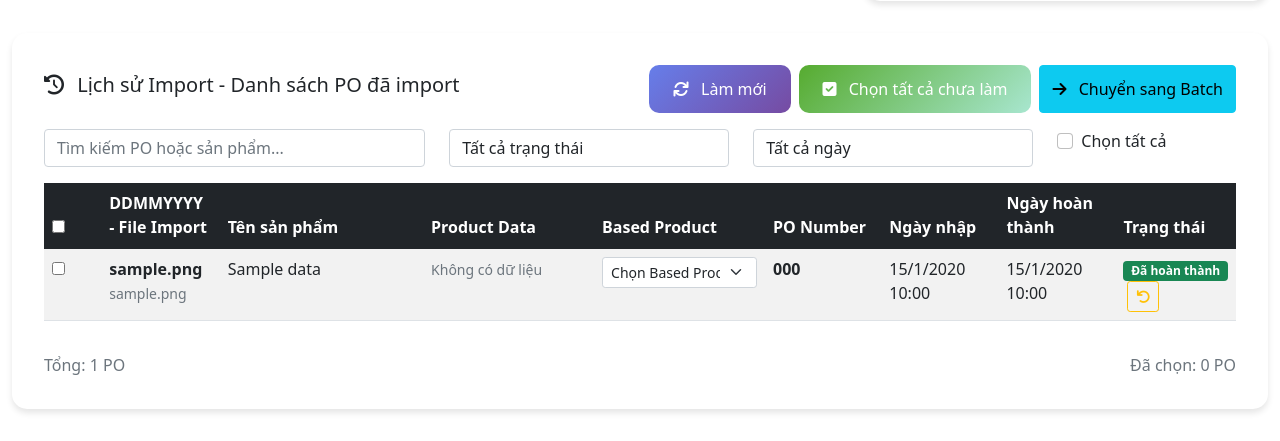
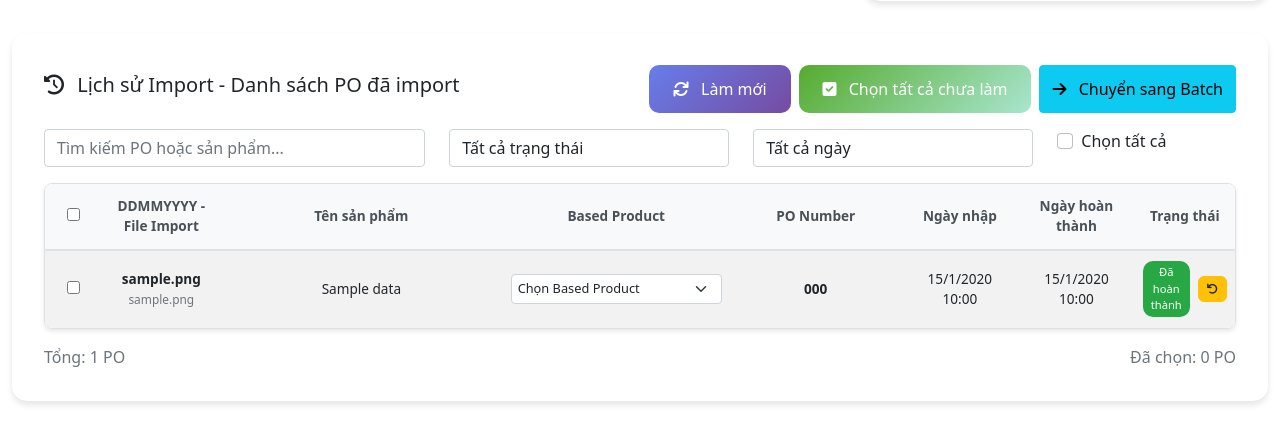
Before and after one commit to hoanganh4446/replit-po, a Flask app: page /import in a window 1280 px wide. Shown: the part 819-1260 px from the top of the page. After the commit the page ends 1224 px from the top, so only its background shows below. Run offline with Flask 3, Linux system fonts and the light colour scheme; the visitor is signed in with stand-in values (Sample User, id 1); tables that the repository leaves empty hold one stand-in row (values such as "Sample post"); parts of the project's set-up code (start-up, migrations or seed data) failed here and were passed over.

Commit message:
Update application to support Excel file imports and data processing
Adds `xlwings` to requirements, refactors database manager to support new columns in the `import_data` table, and updates HTML templates for better styling and product mapping.

Replit-Commit-Author: Agent
Replit-Commit-Session-Id: d1f65fa0-0b57-4da9-8d9e-52deea11b0b5
Replit-Commit-Checkpoint-Type: full_checkpoint
Replit-Commit-Screenshot-Url: https://storage.googleapis.com/screenshot-production-us-central1/d94552f7-d405-4f2a-82cb-ed8676f66e63/d1f65fa0-0b57-4da9-8d9e-52deea11b0b5/8P0lm6Q

```diff
--- a/requirements.txt
+++ b/requirements.txt
@@ -10,3 +10,4 @@ openpyxl==3.1.2
 psutil==5.9.6
 python-dotenv==1.0.0
 Werkzeug==2.3.7
+xlwings
--- a/src/apps/app.py
+++ b/src/apps/app.py
@@ -162,19 +162,19 @@ class DatabaseManager:
             cursor.execute('ALTER TABLE import_data ADD COLUMN completion_date TIMESTAMP')
             logger.info("Added completion_date column to import_data table")
 
-            # Bảng po_prediction để lưu lịch sử tiên đoán PO
-            cursor.execute('''
-                CREATE TABLE IF NOT EXISTS po_prediction (
-                    id INTEGER PRIMARY KEY AUTOINCREMENT,
-                    product_name TEXT NOT NULL,
-                    predicted_po TEXT NOT NULL,
-                    confidence_score REAL DEFAULT 1.0,
-                    created_at TIMESTAMP DEFAULT CURRENT_TIMESTAMP,
-                    UNIQUE(product_name, predicted_po)
-                )
-            ''')
-
-            conn.commit()
+        # Bảng po_prediction để lưu lịch sử tiên đoán PO
+        cursor.execute('''
+            CREATE TABLE IF NOT EXISTS po_prediction (
+                id INTEGER PRIMARY KEY AUTOINCREMENT,
+                product_name TEXT NOT NULL,
+                predicted_po TEXT NOT NULL,
+                confidence_score REAL DEFAULT 1.0,
+                created_at TIMESTAMP DEFAULT CURRENT_TIMESTAMP,
+                UNIQUE(product_name, predicted_po)
+            )
+        ''')
+
+        conn.commit()
 
     def get_connection(self):
         """Lấy kết nối database"""
@@ -1913,7 +1913,7 @@ class ExcelProcessor:
             return False
 
     def create_excel_file(self, product_id: str, data: Dict, output_path: str) -> bool:
-        """Tạo file Excel"""
+        """Tạo file Excel với xlwings để giữ hình ảnh"""
         try:
             product_manager = ProductManager()
             config = product_manager.get_product(product_id)
@@ -1924,22 +1924,189 @@ class ExcelProcessor:
             if not os.path.exists(template_path):
                 return False
 
-            # Use openpyxl instead of xlwings for Replit compatibility
-            wb = openpyxl.load_workbook(template_path)
-            ws = wb.active
-
-            if config['type'] in ['merge_cells', 'complex', 'unique_row']:
-                self.process_special_product_openpyxl(ws, config, data)
-            else:
-                self.process_standard_product_openpyxl(ws, config, data)
-
-            wb.save(output_path)
-
-            return True
+            # Try xlwings first (preserves images)
+            try:
+                import xlwings as xw
+                return self._create_excel_with_xlwings(template_path, config, data, output_path)
+            except ImportError:
+                print("xlwings not available, falling back to openpyxl")
+                # Fallback to openpyxl
+                wb = openpyxl.load_workbook(template_path)
+                ws = wb.active
+
+                if config['type'] in ['merge_cells', 'complex', 'unique_row']:
+                    self.process_special_product_openpyxl(ws, config, data)
+                else:
+                    self.process_standard_product_openpyxl(ws, config, data)
+
+                wb.save(output_path)
+                return True
 
         except Exception as e:
             print(f"Error creating Excel file: {e}")
             return False
+
+    def _create_excel_with_xlwings(self, template_path: str, config: Dict, data: Dict, output_path: str) -> bool:
+        """Tạo file Excel với xlwings để giữ hình ảnh"""
+        try:
+            import xlwings as xw
+
+            app = xw.App(visible=False)
+            wb = app.books.open(template_path)
+            ws = wb.sheets[0]
+
+            # Disable alerts and screen updating for better performance
+            app.display_alerts = False
+            app.screen_updating = False
+
+            try:
+                # Process data based on product type
+                if config['type'] in ['merge_cells', 'complex', 'unique_row']:
+                    self.process_special_product_xlwings(ws, config, data)
+                else:
+                    self.process_standard_product_xlwings(ws, config, data)
+
+                # Save with new name (preserves all content including images)
+                wb.save(output_path)
+
+            finally:
+                wb.close()
+                app.quit()
+
+            return True
+
+        except Exception as e:
+            print(f"Error creating Excel with xlwings: {e}")
+            return False
+
+    def process_standard_product_xlwings(self, ws, config: Dict, data: Dict):
+        """Xử lý sản phẩm chuẩn với xlwings"""
+        try:
+            # Apply merge_config data
+            merge_config = config.get('merge_config', {})
+
+            # Product name
+            if 'product' in merge_config and 'product_name' in data:
+                product_range = merge_config['product']
+                ws.range(product_range).value = data['product_name']
+                ws.range(product_range).api.HorizontalAlignment = -4108
+                ws.range(product_range).api.VerticalAlignment = -4108
+
+            # PO number
+            if 'po' in merge_config and 'po_number' in data:
+                po_range = merge_config['po']
+                ws.range(po_range).value = data['po_number']
+                ws.range(po_range).api.HorizontalAlignment = -4108
+                ws.range(po_range).api.VerticalAlignment = -4108
+
+            # Date
+            if 'date' in merge_config and 'date_code' in data:
+                date_range = merge_config['date']
+                # Format date from YYYYMMDD to YYYY.MM.DD
+                try:
+                    from datetime import datetime
+                    formatted_date = datetime.strptime(data['date_code'], "%Y%m%d").strftime("%Y.%m.%d")
+                    ws.range(date_range).value = formatted_date
+                    ws.range(date_range).api.HorizontalAlignment = -4108
+                    ws.range(date_range).api.VerticalAlignment = -4108
+                except ValueError:
+                    ws.range(date_range).value = data['date_code']
+                    ws.range(date_range).api.HorizontalAlignment = -4108
+                    ws.range(date_range).api.VerticalAlignment = -4108
+
+            # Handle serial numbers if present
+            if 'serial_numbers' in data and config.get('serial_range'):
+                serial_range = config['serial_range']
+                if isinstance(serial_range, str):
+                    # Single range like 'A11:A15'
+                    start_row = int(''.join(filter(str.isdigit, serial_range.split(':')[0])))
+                    for i, serial in enumerate(data['serial_numbers']):
+                        if i < 5:  # Limit to 5 serials
+                            cell_ref = f"{serial_range[0]}{start_row + i}"
+                            ws.range(cell_ref).value = serial
+                            ws.range(cell_ref).api.HorizontalAlignment = -4108
+                            ws.range(cell_ref).api.VerticalAlignment = -4108
+                elif isinstance(serial_range, list):
+                    # List of ranges
+                    for i, serial in enumerate(data['serial_numbers']):
+                        if i < len(serial_range):
+                            ws.range(serial_range[i]).value = serial
+                            ws.range(serial_range[i]).api.HorizontalAlignment = -4108
+                            ws.range(serial_range[i]).api.VerticalAlignment = -4108
+
+            # Handle random data generation
+            if 'random_config' in config and 'random_columns' in config:
+                self._generate_random_data_xlwings(ws, config, data)
+
+        except Exception as e:
+            print(f"Error processing standard product with xlwings: {e}")
+
+    def _generate_random_data_xlwings(self, ws, config: Dict, data: Dict):
+        """Generate random data for xlwings"""
+        try:
+            import random
+            random.seed()
+
+            random_config = config.get('random_config', [])
+            random_columns = config.get('random_columns', [])
+
+            # Determine number of rows to fill
+            serial_count = len(data.get('serial_numbers', []))
+            rows_to_fill = min(serial_count, 5)  # Max 5 rows
+
+            for row in range(rows_to_fill):
+                used_numbers = set()
+                for col_idx, (min_val, max_val, mode) in enumerate(random_config):
+                    if col_idx >= len(random_columns):
+                        break
+
+                    col = random_columns[col_idx]
+                    # Determine row number based on serial range
+                    serial_range = config.get('serial_range', 'A11:A15')
+                    if isinstance(serial_range, str):
+                        start_row = int(''.join(filter(str.isdigit, serial_range.split(':')[0])))
+                        cell_row = start_row + row
+                    else:
+                        cell_row = 11 + row  # Default
+
+                    cell_ref = f"{col}{cell_row}"
+
+                    if min_val is None or max_val is None:
+                        # Fixed value
+                        ws.range(cell_ref).value = mode
+                    else:
+                        # Random number
+                        while True:
+                            val = random.randint(min_val, max_val)
+                            if val not in used_numbers:
+                                used_numbers.add(val)
+                                break
+
+                        if mode == "div100":
+                            val = round(val / 100.0, 2)
+                        elif mode == "div10":
+                            val = round(val / 10.0, 1)
+
+                        ws.range(cell_ref).value = val
+
+                    # Apply center alignment
+                    ws.range(cell_ref).api.HorizontalAlignment = -4108
+                    ws.range(cell_ref).api.VerticalAlignment = -4108
+
+        except Exception as e:
+            print(f"Error generating random data with xlwings: {e}")
+
+    def process_special_product_xlwings(self, ws, config: Dict, data: Dict):
+        """Xử lý sản phẩm đặc biệt với xlwings"""
+        try:
+            # Similar to standard but with special handling
+            self.process_standard_product_xlwings(ws, config, data)
+
+            # Additional special processing can be added here
+            # based on specific product requirements
+
+        except Exception as e:
+            print(f"Error processing special product with xlwings: {e}")
 
 # Khởi tạo managers
 product_manager = ProductManager()
@@ -2491,9 +2658,16 @@ def clear_import_data():
             cursor.execute('DELETE FROM import_data')
             deleted_import = cursor.rowcount
 
-            # Xóa cả dữ liệu prediction
-            cursor.execute('DELETE FROM po_prediction')
-            deleted_prediction = cursor.rowcount
+            # Xóa cả dữ liệu prediction (nếu bảng tồn tại)
+            try:
+                cursor.execute('DELETE FROM po_prediction')
+                deleted_prediction = cursor.rowcount
+            except sqlite3.OperationalError as e:
+                if 'no such table' in str(e).lower():
+                    logger.warning("po_prediction table does not exist, skipping deletion")
+                    deleted_prediction = 0
+                else:
+                    raise e
 
             conn.commit()
             logger.info(f"Deleted {deleted_import} import records and {deleted_prediction} prediction records")
--- a/web/templates/import.html
+++ b/web/templates/import.html
@@ -67,6 +67,218 @@
             color: white;
             border-radius: 15px;
             padding: 1.5rem;
+        }
+
+        /* Simple and clean table styling */
+        .table-responsive {
+            border-radius: 8px;
+            overflow: hidden;
+            box-shadow: 0 2px 4px rgba(0, 0, 0, 0.1);
+            border: 1px solid #dee2e6;
+        }
+
+        .table {
+            margin-bottom: 0;
+            font-size: 0.9rem;
+            background-color: white;
+        }
+
+        .table thead th {
+            background-color: #f8f9fa;
+            color: #495057;
+            border-bottom: 2px solid #dee2e6;
+            padding: 12px 8px;
+            font-weight: 600;
+            text-align: center;
+            vertical-align: middle;
+            font-size: 0.85rem;
+        }
+
+        .table tbody td {
+            padding: 10px 8px;
+            vertical-align: middle;
+            border-bottom: 1px solid #f1f3f4;
+            text-align: center;
+            font-size: 0.85rem;
+        }
+
+        .table tbody tr:hover {
+            background-color: #f8f9fa;
+        }
+
+        .table tbody tr.table-active {
+            background-color: #e7f3ff;
+        }
+
+        .po-checkbox {
+            cursor: pointer;
+        }
+
+        .form-select-sm {
+            font-size: 0.8rem;
+            padding: 4px 6px;
+            border-radius: 4px;
+            border: 1px solid #ced4da;
+        }
+
+        .form-select-sm:focus {
+            border-color: #80bdff;
+            box-shadow: 0 0 0 0.2rem rgba(0, 123, 255, 0.25);
+        }
+
+        .badge {
+            font-size: 0.75rem;
+            padding: 4px 8px;
+            border-radius: 12px;
+        }
+
+        .btn-sm {
+            padding: 3px 6px;
+            font-size: 0.75rem;
+            border-radius: 4px;
+        }
+
+        /* Status column styling */
+        .status-cell {
+            display: flex;
+            align-items: center;
+            justify-content: center;
+            gap: 8px;
+        }
+
+        .status-badge {
+            font-size: 0.7rem;
+            padding: 3px 8px;
+            border-radius: 10px;
+            font-weight: 500;
+        }
+
+        .status-badge.bg-success {
+            background-color: #28a745 !important;
+            color: white;
+        }
+
+        .status-badge.bg-warning {
+            background-color: #ffc107 !important;
+            color: #212529;
+        }
+
+        .action-btn {
+            padding: 4px 8px;
+            font-size: 0.7rem;
+            border-radius: 6px;
+            border: 1px solid;
+            transition: all 0.2s ease;
+        }
+
+        .action-btn:hover {
+            transform: scale(1.05);
+        }
+
+        .btn-complete {
+            background-color: #28a745;
+            border-color: #28a745;
+            color: white;
+        }
+
+        .btn-complete:hover {
+            background-color: #218838;
+            border-color: #1e7e34;
+            color: white;
+        }
+
+        .btn-pending {
+            background-color: #ffc107;
+            border-color: #ffc107;
+            color: #212529;
+        }
+
+        .btn-pending:hover {
+            background-color: #e0a800;
+            border-color: #d39e00;
+            color: #212529;
+        }
+
+        .file-info {
+            font-weight: 500;
+            color: #495057;
+            font-size: 0.8rem;
+        }
+
+        .file-name {
+            font-size: 0.75rem;
+            color: #6c757d;
+            margin-top: 2px;
+        }
+
+        .product-name {
+            font-weight: 500;
+            color: #212529;
+        }
+
+        .po-number {
+            font-weight: 600;
+            color: #007bff;
+        }
+
+        .date-info {
+            font-size: 0.8rem;
+            color: #6c757d;
+        }
+
+        /* Responsive adjustments */
+        @media (max-width: 768px) {
+            .table {
+                font-size: 0.75rem;
+            }
+
+            .table thead th {
+                padding: 8px 4px;
+                font-size: 0.75rem;
+            }
+
+            .table tbody td {
+                padding: 6px 4px;
+                font-size: 0.75rem;
+            }
+
+            .form-select-sm {
+                font-size: 0.7rem;
+                padding: 2px 4px;
+            }
+
+            .badge {
+                font-size: 0.7rem;
+                padding: 2px 6px;
+            }
+
+            .btn-sm {
+                padding: 2px 4px;
+                font-size: 0.7rem;
+            }
+
+            .status-cell {
+                flex-direction: column;
+                gap: 4px;
+            }
+
+            .status-badge {
+                font-size: 0.65rem;
+                padding: 2px 6px;
+            }
+
+            .action-btn {
+                padding: 2px 6px;
+                font-size: 0.65rem;
+            }
+        }
+
+        /* Empty state styling */
+        .table tbody tr td[colspan] {
+            background-color: #f8f9fa;
+            color: #6c757d;
+            font-style: italic;
+            padding: 20px;
         }
     </style>
 </head>
@@ -275,18 +487,17 @@
                                         <input type="checkbox" id="selectAllHeader" onchange="toggleSelectAll()">
                                     </th>
                                     <th width="10%">DDMMYYYY - File Import</th>
-                                    <th width="18%">Tên sản phẩm</th>
-                                    <th width="15%">Product Data</th>
-                                    <th width="15%">Based Product</th>
-                                    <th width="10%">PO Number</th>
+                                    <th width="25%">Tên sản phẩm</th>
+                                    <th width="20%">Based Product</th>
+                                    <th width="15%">PO Number</th>
                                     <th width="10%">Ngày nhập</th>
                                     <th width="10%">Ngày hoàn thành</th>
-                                    <th width="12%">Trạng thái</th>
+                                    <th width="10%">Trạng thái</th>
                                 </tr>
                             </thead>
                             <tbody id="poListTableBody">
                                 <tr>
-                                    <td colspan="9" class="text-center text-muted py-4">
+                                    <td colspan="8" class="text-center text-muted py-4">
                                         <i class="fas fa-spinner fa-spin fa-2x mb-3"></i>
                                         <p>Đang tải dữ liệu...</p>
                                     </td>
@@ -688,50 +899,6 @@
             'VX100', 'WD161', 'ZD201', 'ZU660'
         ];
 
-        // Product data mapping from products folder
-        const productDataMap = {
-            'HD700': { po_number: '20183786', date_code: '20250807', template: 'HD700.xlsx' },
-            'HD600': { po_number: '20183785', date_code: '20250806', template: 'HD600.xlsx' },
-            'HD500': { po_number: '20183784', date_code: '20250805', template: 'HD500.xlsx' },
-            'HD400': { po_number: '20183783', date_code: '20250804', template: 'HD400.xlsx' },
-            'HD300': { po_number: '20183782', date_code: '20250803', template: 'HD300.xlsx' },
-            'LA800': { po_number: '20206330', date_code: '20201001', template: 'LA800-PO#20164015-20250320.xlsx' },
-            'LA700': { po_number: '20206329', date_code: '20201001', template: 'LA700.xlsx' },
-            'LA555': { po_number: '20206328', date_code: '20201001', template: 'LA555.xlsx' },
-            'LA480': { po_number: '20206327', date_code: '20201001', template: 'LA480.xlsx' },
-            'UV730': { po_number: '20206326', date_code: '20201001', template: 'UV730.xlsx' },
-            'UV440': { po_number: '20206325', date_code: '20201001', template: 'UV440.xlsx' },
-            'WD261': { po_number: '20206324', date_code: '20201001', template: 'WD261.xlsx' },
-            'WD161': { po_number: '20206323', date_code: '20201001', template: 'WD161.xlsx' },
-            'AZ3002': { po_number: '20206322', date_code: '20201001', template: 'AZ3002.xlsx' },
-            'FA225': { po_number: '20206321', date_code: '20201001', template: 'FA225.xlsx' },
-            'HP152': { po_number: '20206320', date_code: '20201001', template: 'HP152.xlsx' },
-            'HP301': { po_number: '20206319', date_code: '20201001', template: 'HP301.xlsx' },
-            'HX100': { po_number: '20206318', date_code: '20201001', template: 'HX100.xlsx' },
-            'IX141': { po_number: '20206317', date_code: '20201001', template: 'IX141.xlsx' },
-            'IZ381H': { po_number: '20206316', date_code: '20201001', template: 'IZ381H.xlsx' },
-            'NV360': { po_number: '20206315', date_code: '20201001', template: 'NV360.xlsx' },
-            'SV2000': { po_number: '20206314', date_code: '20201001', template: 'SV2000.xlsx' },
-            'UA1450': { po_number: '20206313', date_code: '20201001', template: 'UA1450.xlsx' },
-            'UH205': { po_number: '20206312', date_code: '20201001', template: 'UH205.xlsx' },
-            'VS100': { po_number: '20206311', date_code: '20201001', template: 'VS100.xlsx' },
-            'VX100': { po_number: '20206310', date_code: '20201001', template: 'VX100.xlsx' },
-            'ZU660': { po_number: '20206309', date_code: '20201001', template: 'ZU660.xlsx' },
-            'ZD201': { po_number: '20206308', date_code: '20201001', template: 'ZD201.xlsx' },
-            'AW261': { po_number: '20206307', date_code: '20201001', template: 'AW261.xlsx' }
-        };
-
-        function getProductSpecs(productName) {
-            // Extract product ID from product name (e.g., "Shark SpeedStyle Pro HD700" -> "HD700")
-            const productId = productName.match(/([A-Z]{2}\d+)/)?.[1];
-            if (!productId || !productDataMap[productId]) {
-                return 'Không có dữ liệu';
-            }
-
-            const data = productDataMap[productId];
-            return `PO: ${data.po_number} | Date: ${data.date_code} | Template: ${data.template}`;
-        }
-
         function createBasedProductDropdown(poNumber, currentValue = '') {
             const options = availableProducts.map(product =>
                 `<option value="${product}" ${currentValue === product ? 'selected' : ''}>${product}</option>`
@@ -765,7 +932,7 @@
             if (poList.length === 0) {
                 tbody.innerHTML = `
                     <tr>
-                        <td colspan="9" class="text-center text-muted py-4">
+                        <td colspan="8" class="text-center text-muted py-4">
                             <i class="fas fa-inbox fa-3x mb-3"></i>
                             <p>Chưa có dữ liệu import</p>
                         </td>
@@ -778,9 +945,6 @@
                 const isSelected = selectedPOs.has(po.po_number);
                 const statusClass = po.status === 'completed' ? 'success' : 'warning';
                 const statusText = po.status === 'completed' ? 'Đã hoàn thành' : 'Chưa làm';
-
-                // Get product specs from productDetails
-                const productSpecs = getProductSpecs(po.product_name);
 
                 // Get current based product mapping
                 const mapping = JSON.parse(sessionStorage.getItem('productMapping') || '{}');
@@ -799,21 +963,22 @@
                             <small class="text-muted">${po.file_name || 'N/A'}</small>
                         </td>
                         <td>${po.product_name}</td>
-                        <td><small class="text-muted">${productSpecs}</small></td>
                         <td>${createBasedProductDropdown(po.po_number, currentBasedProduct)}</td>
                         <td><strong>${po.po_number}</strong></td>
                         <td>${formatDate(po.import_date)}</td>
                         <td>${po.completion_date ? formatDate(po.completion_date) : '-'}</td>
                         <td>
-                            <span class="badge bg-${statusClass}">${statusText}</span>
+                            <div class="status-cell">
+                                <span class="status-badge bg-${statusClass}">${statusText}</span>
                                 ${po.status === 'pending' ?
-                                `<button class="btn btn-sm btn-outline-success ms-1" onclick="markAsCompleted('${po.po_number}')" title="Đánh dấu hoàn thành">
+                                    `<button class="action-btn btn-complete" onclick="markAsCompleted('${po.po_number}')" title="Đánh dấu hoàn thành">
                                         <i class="fas fa-check"></i>
                                     </button>` :
-                                `<button class="btn btn-sm btn-outline-warning ms-1" onclick="markAsPending('${po.po_number}')" title="Đánh dấu chưa làm">
+                                    `<button class="action-btn btn-pending" onclick="markAsPending('${po.po_number}')" title="Đánh dấu chưa làm">
                                         <i class="fas fa-undo"></i>
                                     </button>`
                                 }
+                            </div>
                         </td>
                     </tr>
                 `;
```
Also changed, not shown: web/templates/batch.html (+17 -13 lines), 1 other file. Lines whose indentation alone changed are shown as unchanged.
